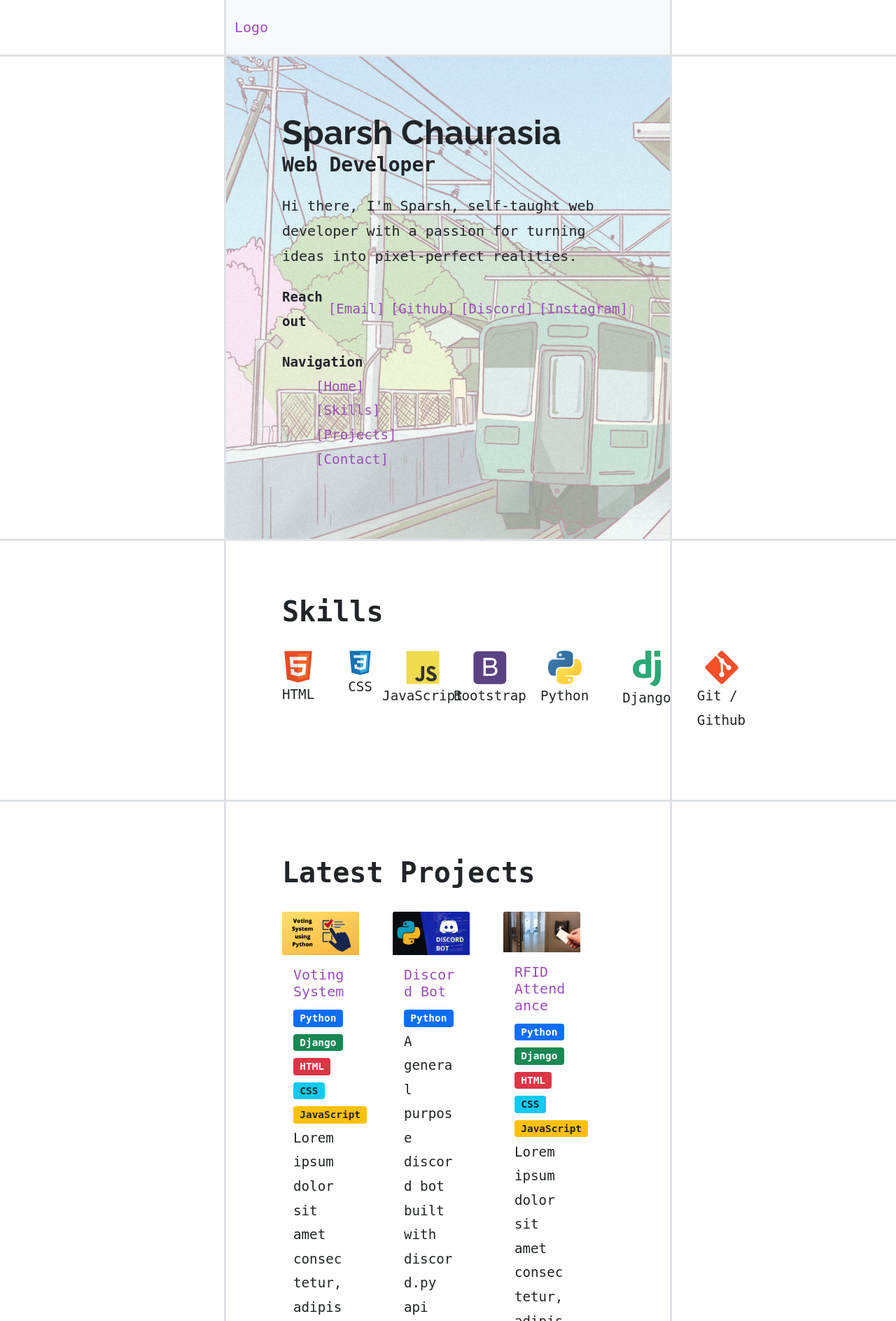
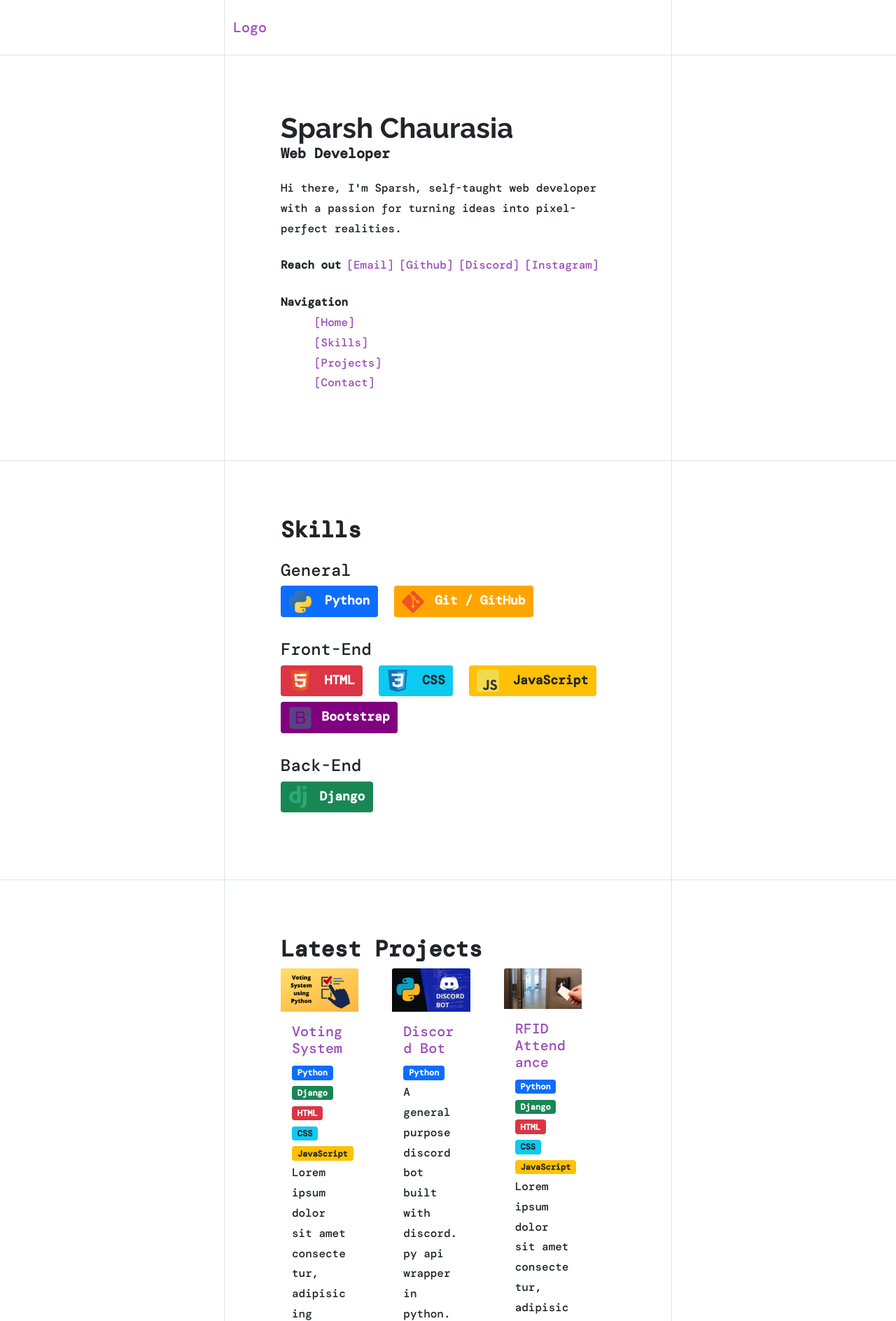
Before and after one commit to SparshChaurasia/PortfolioNew, a Django app: page / in a window 1280 px wide. Shown: the top 1888 px of the page at 70% size. Run offline with Django 4.2, Linux system fonts and the light colour scheme; grey boxes are pictures that could not be loaded.

Commit message:
added video background to hero section; redesigned skills section

```diff
--- /dev/null
+++ b/apps/home/templatetags/random_numbers.py
@@ -0,0 +1,8 @@
+import random
+from django import template
+
+register = template.Library()
+
+@register.simple_tag
+def random_int(a, b):
+    return random.randint(a, b)
--- a/static/css/base.css
+++ b/static/css/base.css
@@ -2,15 +2,13 @@
 :root {
     /*========== Font and typography ==========*/
     --heading-font: 'Raleway', sans-serif;
-    --body-font: 'Roboto Mono', monospace;
-    --body-font-size: 1.2rem;
+    --body-font: 'DM Mono', monospace;
 }
 
 /*========== BASE ==========*/
 body {
-    background-color: #ffffff;
+    background-color: #f7f8faf8;
     font-family: var(--body-font) !important;
-    font-size: var(--body-font-size) !important;
     line-height: 1.8 !important;
 }
 
--- a/static/css/style.css
+++ b/static/css/style.css
@@ -1,6 +1,11 @@
 /*========== Reusable Classes ==========*/
 .section {
-    padding: 5rem 5rem;
+    overflow: hidden !important;
+    position: relative;
+}
+
+.section_wrapper {
+    padding: 5rem 5rem !important;
 }
 
 .section_margin {
@@ -18,4 +23,8 @@
     box-shadow: 5px 5px #000;
 }
 
-/*========== Hero Section ==========*/
+.video_bg {
+    position: absolute;
+    opacity: 0.2;
+    z-index: -1;
+}
--- a/templates/bases/base.html
+++ b/templates/bases/base.html
@@ -14,6 +14,7 @@
     <link rel="preconnect" href="https://fonts.googleapis.com">
     <link rel="preconnect" href="https://fonts.gstatic.com" crossorigin>
     <link href="https://fonts.googleapis.com/css2?family=Raleway:wght@700&display=swap" rel="stylesheet">
+    <link href="https://fonts.googleapis.com/css2?family=DM+Mono:wght@500&family=Roboto&display=swap" rel="stylesheet">
     <!-- CSS -->
     <link rel="stylesheet" href="{% static 'css/base.css' %}">
     <link href="https://cdn.jsdelivr.net/npm/bootstrap@5.0.2/dist/css/bootstrap.min.css" rel="stylesheet" integrity="sha384-EVSTQN3/azprG1Anm3QDgpJLIm9Nao0Yz1ztcQTwFspd3yD65VohhpuuCOmLASjC" crossorigin="anonymous">
@@ -30,7 +31,7 @@
     <header>
         {% include 'includes/navbar.html' %}
     </header>
-    <main class="border-end border-start border-3 section_margin">
+    <main class="border-end border-start border-1 section_margin">
         {% block content %}{% endblock content %}
     </main>
     {% include 'includes/footer.html' %}
--- a/templates/includes/footer.html
+++ b/templates/includes/footer.html
@@ -1,6 +1,6 @@
 {% load static %}
-<div class="contianer border-top border-3">
-  <footer class="d-flex flex-wrap justify-content-end align-items-center py-5 px-4 border-start border-end border-3" style="margin: 0 20rem;">
+<div class="contianer border-top border-1">
+  <footer class="d-flex flex-wrap justify-content-end align-items-center py-5 px-4 border-start border-end border-1" style="margin: 0 20rem;">
     <ul class="nav col-md-4 justify-content-end list-unstyled d-flex">
       <li class="ms-3">
           <a class="active text-dark" target="_blank" aria-current="page" href="https://www.instagram.com/sparshchaurasia0021/"><i class="fa-brands fa-xl fa-instagram"></i></a>
--- a/templates/includes/navbar.html
+++ b/templates/includes/navbar.html
@@ -1,6 +1,6 @@
 {% load static %}
-<nav class="navbar navbar-expand-lg p-0 border-bottom border-3">
-  <div class="container-fluid py-3 bg-light border-end border-start border-3 section_margin">
+<nav class="navbar navbar-expand-lg p-0 border-bottom border-1">
+  <div class="container-fluid py-3 border-end border-start border-1 section_margin">
     <a class="navbar-brand" href="#">Logo</a>
     <button class="navbar-toggler" type="button" data-bs-toggle="collapse" data-bs-target="#navbarSupportedContent" aria-controls="navbarSupportedContent" aria-expanded="false" aria-label="Toggle navigation">
       <span class="navbar-toggler-icon">
--- a/templates/index.html
+++ b/templates/index.html
@@ -1,5 +1,6 @@
 {% extends 'bases/base.html' %}
 {% load static %}
+{% load random_numbers %}
 {% block title %}Home{% endblock title %}
 {% block stylesheets %}
 <link rel="stylesheet" href="{% static 'css/style.css' %}">
@@ -7,11 +8,13 @@
 {% block content %}
 <div>
     <!-- Hero -->
-    <div class="section d-flex" id="#hero" style="background-image: url({% static 'images/background.png' %}); background-size: cover;">
-        <div>
-            <h1 class="fw-bold m-0" style="font-family: var(--heading-font); font-size: 3rem;">Sparsh Chaurasia</h1>
-            <h3 class="fw-bold">Web Developer</h3>
-            <p class="mt-4" style="font-size: 1.25rem;">Hi there, I'm Sparsh, self-taught web developer with a passion for turning ideas into pixel-perfect realities.</p>
+    <div class="section d-flex" id="#hero">
+        <video class="video_bg" src="{% static "videos/" %}{% random_int 1 4 %}.mp4" autoplay muted loop>
+        </video>
+        <div class="section_wrapper">
+            <h1 class="fw-bold m-0" style="font-family: var(--heading-font);">Sparsh Chaurasia</h1>
+            <h5 class="fw-bold">Web Developer</h5>
+            <p class="mt-4">Hi there, I'm Sparsh, self-taught web developer with a passion for turning ideas into pixel-perfect realities.</p>
             <div class="mt-4 d-flex align-items-center"><span class="fw-bold">Reach out</span>
                 <a class="ps-2" target="_blank" href="mailto:sparshchaurasia0021@gmail.com">[Email]</a>
                 <a class="ps-2" target="_blank" href="http://github.com/SparshChaurasia/">[Github]</a>
@@ -41,52 +44,54 @@
         </div>
     </div> {% endcomment %}
     <!-- Skills -->
-    <span class="position-absolute start-0 vw-100 border-bottom border-3"></span>
+    <span class="position-absolute start-0 vw-100 border-bottom border-1"></span>
     <div class="section" id="skills">
-        <h1 class="fw-bold section__heading">Skills</h1>
-        {% comment %} <h2 class="mt-5">
-        <span class="badge bg-danger mb-2 me-2"><i class="fa-brands fa-html5"></i> HTML</span>
-        <span class="badge bg-info text-dark mb-2 me-2"><i class="fa-brands fa-css3"></i> CSS</span>
-        <span class="badge bg-warning text-dark mb-2 me-2"><i class="fa-brands fa-square-js"></i> JavaScript</span><br>
-        <span class="badge bg-primary mb-2 me-2"><i class="fa-brands fa-python"></i> Python</span>
-        <span class="badge bg-success mb-2 me-2"><i class="fa-solid fa-d"></i> Django</span>
-        <span class="badge mb-2 me-2" style="background: purple;"><i class="fa-brands fa-bootstrap"></i> Bootstrap</span>
-        h2> {% endcomment %}
-        <div class="d-flex">
-            <div class="d-flex flex-column align-items-center me-5" style="width: 3rem;">
-                <img src="{% static 'images/skills/html.svg' %}" alt="" srcset="">
-                <p>HTML</p>
+        <div class="section_wrapper">
+            <h2 class="fw-bold">Skills</h2>
+            <h4 class="mt-4">General</h4>
+            <h4>
+                <div class="badge bg-primary mb-2 me-2">
+                    <img style="height: 2rem; width: auto;" src="{% static 'images/skills/python.svg' %}" alt="" srcset="" style="width: 3rem; height: auto;">
+                    <span class="ms-2">Python</span>
                 </div>
-            <div class="d-flex flex-column align-items-center me-5" style="width: 3rem;">
-                <img src="{% static 'images/skills/css.svg' %}" alt="" srcset="">
-                <p>CSS</p>
+                <div class="badge mb-2 me-2" style="background: orange;">
+                    <img style="height: 2rem; width: auto;" src="{% static 'images/skills/git.svg' %}" alt="" srcset="">
+                    <span class="ms-1">Git / GitHub</span>
                 </div>
-            <div class="d-flex flex-column align-items-center me-5" style="width: 3rem;">
-                <img src="{% static 'images/skills/javascript.svg' %}" alt="" srcset="">
-                <p>JavaScript</p>
+            </h4>
+            <h4 class="mt-4">Front-End</h4>
+            <h4>
+                <div class="badge bg-danger mb-2 me-2">
+                    <img style="height: 2rem; width: auto;" src="{% static 'images/skills/html.svg' %}" alt="HTML" srcset="">
+                    <span class="ms-2">HTML</span>
                 </div>
-            <div class="d-flex flex-column align-items-center me-5" style="width: 3rem;">
-                <img src="{% static 'images/skills/bootstrap.svg' %}" alt="" srcset="">
-                <p>Bootstrap</p>
+                <div class="badge bg-info text-dark mb-2 me-2">
+                    <img style="height: 2rem; width: auto;" src="{% static 'images/skills/css.svg' %}" alt="" srcset="">
+                    <span class="ms-2">CSS</span>
                 </div>
-            <div class="d-flex flex-column align-items-center me-5">
-                <img src="{% static 'images/skills/python.svg' %}" alt="" srcset="" style="width: 3rem; height: auto;">
-                <p>Python</p>
+                <div class="badge bg-warning text-dark mb-2 me-2">
+                    <img style="height: 2rem; width: auto;" src="{% static 'images/skills/javascript.svg' %}" alt="" srcset="">
+                    <span class="ms-2">JavaScript</span>
                 </div>
-            <div class="d-flex flex-column align-items-center me-5">
-                <img src="{% static 'images/skills/django.svg' %}" alt="" srcset="" style="width: 2.5rem; height: auto;">
-                <p>Django</p>
+                <div class="badge mb-2 me-2" style="background: purple;">
+                    <img style="height: 2rem; width: auto;" src="{% static 'images/skills/bootstrap.svg' %}" alt="" srcset="">
+                    <span class="ms-1">Bootstrap</span>
                 </div>
-            <div class="d-flex flex-column align-items-center me-5" style="width: 3rem;">
-                <img src="{% static 'images/skills/git.svg' %}" alt="" srcset="">
-                <p>Git / Github</p>
+            </h4>
+            <h4 class="mt-4">Back-End</h4>
+            <h4>
+                <div class="badge bg-success mb-2 me-2">
+                    <img style="height: 2rem; width: auto;" src="{% static 'images/skills/django.svg' %}" alt="" srcset="">
+                    <span class="ms-2">Django</span>
                 </div>
+            </h4>
         </div>
     </div>
     <!-- Projects -->
-    <span class="position-absolute start-0 vw-100 border-bottom border-3"></span>
+    <span class="position-absolute start-0 vw-100 border-bottom border-1"></span>
     <div class="section" id="projects">
-        <h1 class="fw-bold section__heading">Latest Projects</h1>
+        <div class="section_wrapper">
+            <h2 class="fw-bold">Latest Projects</h2>
             <div class="container m-0 p-0 overflow-hidden">
                 <div class="row w-100 gx-5 gy-5">
                     <div class="col-12 col-md-6 col-lg-4">
@@ -164,59 +169,31 @@
                 </div>
             </div>
         </div>
+    </div>
     <!-- Contact -->
-    <span class="position-absolute start-0 vw-100 border-bottom border-3"></span>
+    <span class="position-absolute start-0 vw-100 border-bottom border-1"></span>
     <div class="section" id="contact">
-        <h1 class="fw-bold section__heading">Contact</h1>
-        <div class="d-flex w-100">
-            <div class="me-5">
-                <div class="d-flex align-items-center mb-4">
-                    <div class="me-3">
-                        <i class="fa-solid fa-2x fa-envelope"></i>
-                    </div>
-                    <div>
-                        <h4 class="m-0">Email</h4>
-                        <span>sparshchaurasia0021@gmail.com</span>
-                    </div>
-                </div>
-                <div class="d-flex align-items-center mb-4">
-                    <div class="me-3">
-                        <i class="fa-solid fa-2x fa-phone"></i>
-                    </div>
-                    <div>
-                        <h4 class="m-0">Phone</h4>
-                        <span>+91 XXX XXX XXXX</span>
-                    </div>
-                </div>
-                <div class="d-flex align-items-center mb-4">
-                    <div class="me-3">
-                        <i class="fa-solid fa-2x fa-location-dot"></i>
-                    </div>
-                    <div>
-                        <h4 class="m-0">Address</h4>
-                        <span>Kanpur, India</span>
-                    </div>
-                </div>
-            </div>
+        <div class="section_wrapper">
+            <h2 class="fw-bold">Contact</h2>
             <form action="{% url 'submit_contact_form' %}" method="post" class="w-100">
                 {% csrf_token %}
-                <div class="input-group mb-3 input-group-lg">
-                    <span class="input-group-text" id="basic-addon1">@</span>
+                <div class="input-group mb-3 input-group">
+                    <span class="input-group-text fw-bold" id="basic-addon1">@</span>
                     <input type="text" class="form-control" name="username" placeholder="Username*" aria-label="Username" aria-describedby="basic-addon1" required>
                 </div>
-                <div class="input-group mb-3 input-group-lg">
+                <div class="input-group mb-3 input-group">
                     <input type="email" class="form-control" name="email" placeholder="Email*" aria-label="Email" aria-describedby="basic-addon2" required>
-                    <span class="input-group-text" id="basic-addon2">@example.com</span>
+                    <span class="input-group-text fw-bold" id="basic-addon2">@example.com</span>
                 </div>
-                <div class="input-group mb-3 input-group-lg">
-                    <span class="input-group-text" id="basic-addon1">Subject</span>
+                <div class="input-group mb-3 input-group">
+                    <span class="input-group-text fw-bold" id="basic-addon1">Subject</span>
                     <input type="text" class="form-control" name="subject" placeholder="Optional Title" aria-label="Subject" aria-describedby="basic-addon1">
                 </div>
-                <div class="input-group input-group-lg">
-                    <span class="input-group-text">Message</span>
+                <div class="input-group input-group">
+                    <span class="input-group-text fw-bold">Message</span>
                     <textarea class="form-control" name="message" placeholder="Your message*" aria-label="With textarea" required></textarea>
                 </div>
-                <button type="submit" class="btn btn-lg custom__button mt-4">Send Message <i class="fa-solid fa-arrow-right"></i></button>
+                <button type="submit" class="btn btn custom__button mt-4 fw-bold">Send Message <i class="fa-solid fa-arrow-right"></i></button>
             </form>
         </div>
     </div>
```
Also changed, not shown: apps/home/templatetags/__init__.py (added), 4 other files. Lines whose indentation alone changed are shown as unchanged.
